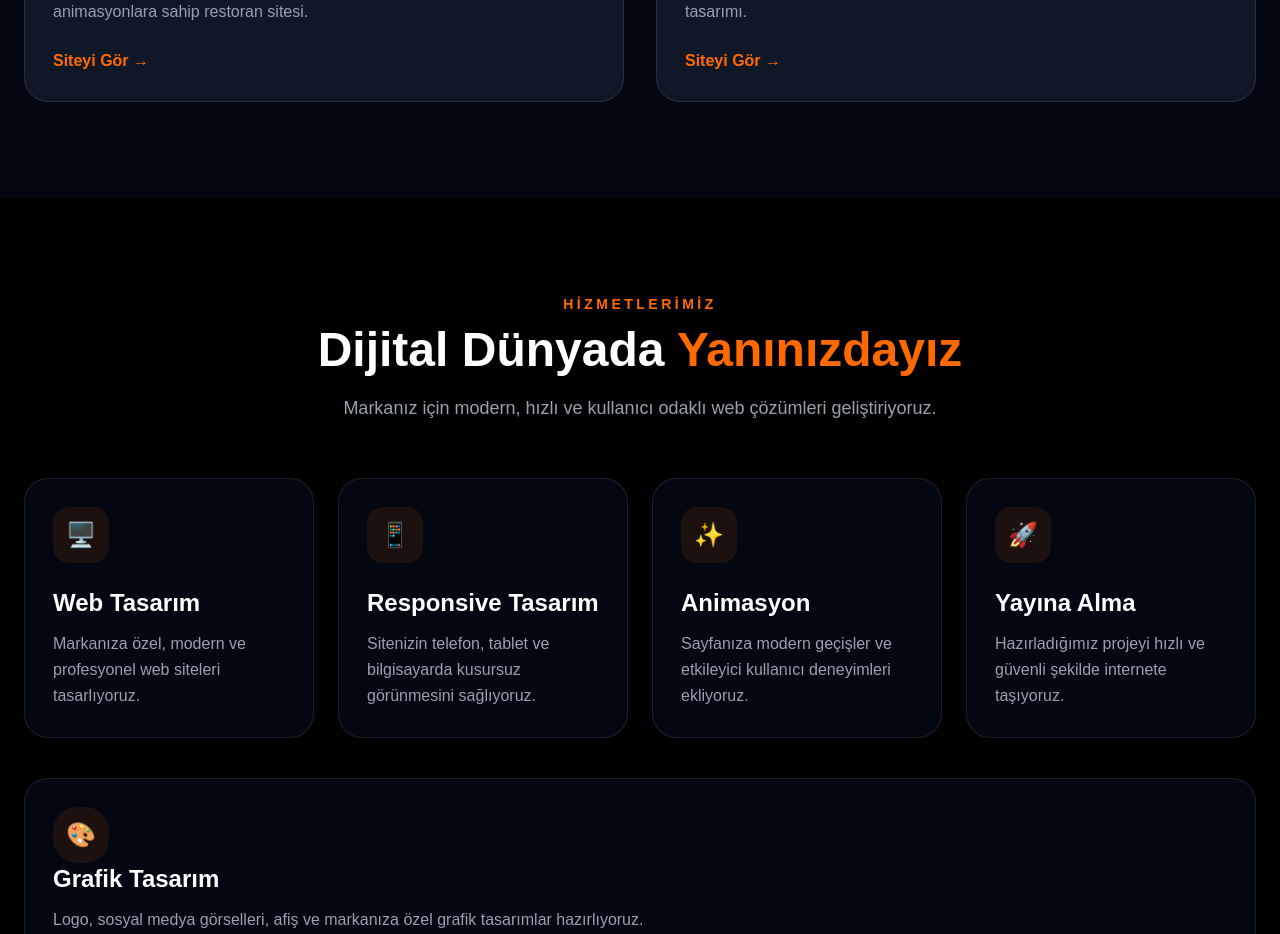
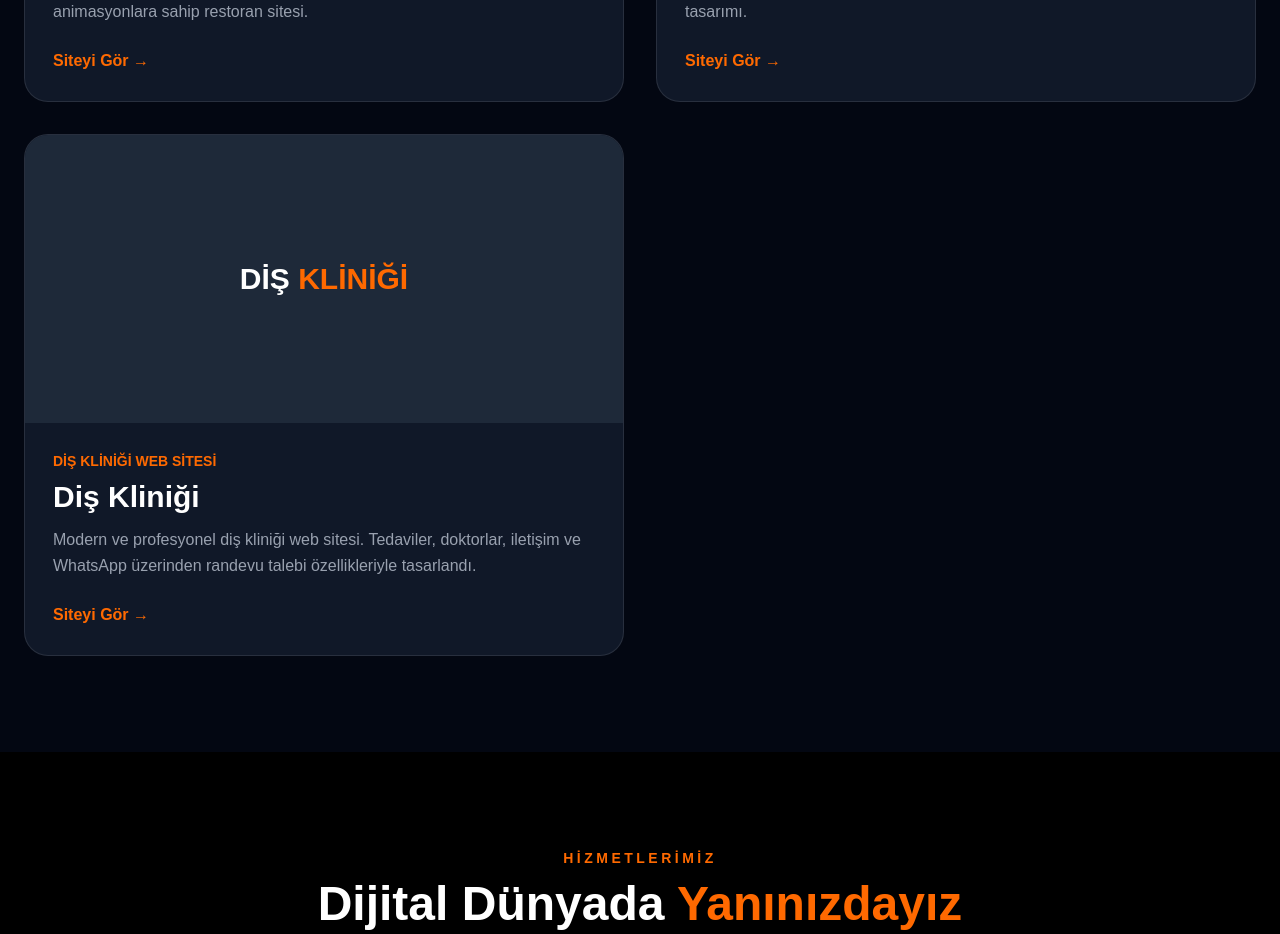
Before and after one commit to oktaystudio/oktay-studio, a Next.js app: page / in a window 1280 px wide. Shown: the part 1500-2434 px from the top of the page. Built offline with nearby package versions, Linux system fonts and the light colour scheme.

Commit message:
Diş kliniği projesini portföye ekle

```diff
--- a/app/page.tsx
+++ b/app/page.tsx
@@ -261,6 +261,43 @@ export default function Home() {
 
               </div>
             </div>
+            {/* Diş Kliniği */}
+<div className="group bg-gray-900 border border-white/10 rounded-3xl overflow-hidden hover:border-orange-500/50 transition-all duration-300 hover:-translate-y-2">
+
+  <div className="h-72 bg-gray-800 flex items-center justify-center">
+    <span className="text-3xl font-black">
+      DİŞ
+      <span className="text-orange-500"> KLİNİĞİ</span>
+    </span>
+  </div>
+
+  <div className="p-7">
+
+    <p className="text-orange-500 font-bold text-sm mb-2">
+      DİŞ KLİNİĞİ WEB SİTESİ
+    </p>
+
+    <h3 className="text-3xl font-black">
+      Diş Kliniği
+    </h3>
+
+    <p className="text-gray-400 mt-3 leading-relaxed">
+      Modern ve profesyonel diş kliniği web sitesi.
+      Tedaviler, doktorlar, iletişim ve WhatsApp üzerinden
+      randevu talebi özellikleriyle tasarlandı.
+    </p>
+
+    <a
+      href="https://dis-klinigi-delta.vercel.app/"
+      target="_blank"
+      rel="noopener noreferrer"
+      className="inline-block mt-6 text-orange-500 font-bold hover:text-orange-400 transition"
+    >
+      Siteyi Gör →
+    </a>
+
+  </div>
+</div>
 
           </div>
 
```
